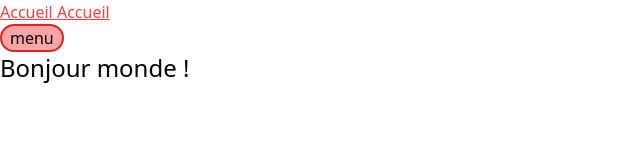
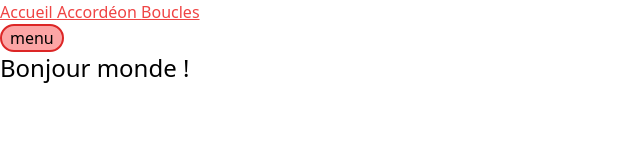
Before and after one commit to MMI-SAE-203/r213-2024-pracht-tp1-MaelleCoquelet, a Vue app: page / in a window 1280 px wide. Shown: the top 160 px of the page, without its empty margins (0-640 px from the left). Built offline with nearby package versions, Linux system fonts and the light colour scheme.

Commit message:
ajout du router link vers la page boucles, création de la page boucles.vue, changement du nom du routerlink en accordéon

```diff
--- a/src/App.vue
+++ b/src/App.vue
@@ -16,7 +16,8 @@ const menuIsOpen = ref(false)
       <ul>
         <li>
           <RouterLink to="/" class="text-red-500 underline"> Accueil </RouterLink>
-          <RouterLink to="/accordeon" class="text-red-500 underline" active-class="text-blue-600 underline"> Accueil </RouterLink>
+          <RouterLink to="/accordeon" class="text-red-500 underline" active-class="text-blue-600 underline"> Accordéon </RouterLink>
+          <RouterLink to="/boucles" class="text-red-500 underline" active-class="text-blue-600 underline">Boucles</RouterLink>
         </li>
       </ul>
     </nav>
--- /dev/null
+++ b/src/pages/boucles.vue
@@ -0,0 +1,9 @@
+<script setup lang="ts">
+//
+import { ref } from 'vue'
+const sectionOpen = ref(1)
+</script>
+
+<template>
+<h1>Ici l'exercice des boucles.</h1>
+</template>
```
